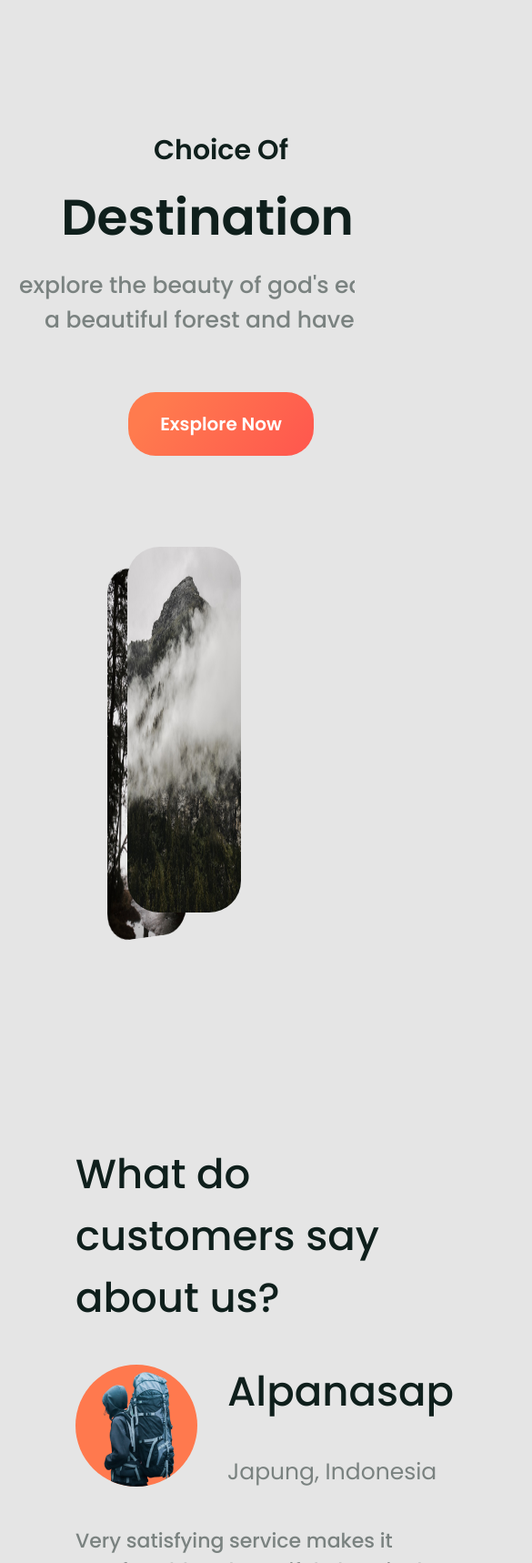
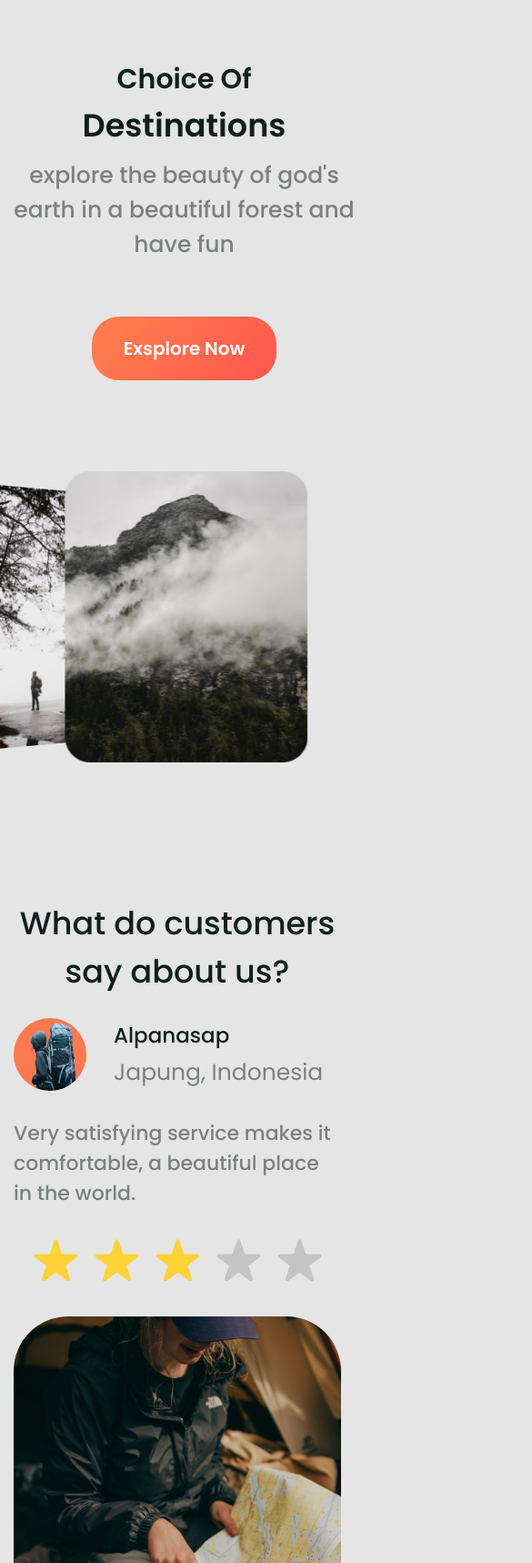
Before and after one commit to NERON147/gotrip, a plain HTML site: page index.html in a window 390 px wide. Shown: the part 888-2606 px from the top of the page at 91% size, 585 px wide, since content can reach past the window. Drawn offline with nearby package versions, Linux system fonts and the light colour scheme.

Commit message:
last update

```diff
--- a/css/main.css
+++ b/css/main.css
@@ -241,7 +241,7 @@ body {
     column-gap: 50px;
 }
 .destinations__content {
-    min-width: 456px;
+    max-width: 456px;
 }
 .destinations__slider {
     width: 1700px;
@@ -296,17 +296,8 @@ body {
 /* slider */
 
 
-.slider__item {
-    width: 335px;
-    height: 402px;
 
-    border-radius: 35px;
-}
 
-.slider__item.active {
-    width: 380px;
-    height: 456px;
-}
 
 .swiper-wrapper {
 
@@ -449,7 +440,7 @@ body {
 }
 
 .subscribe__title {
-    min-width: 494px;
+    max-width: 494px;
     margin-bottom: 60px;
     font-size: 55px;
     font-weight: 600;
@@ -668,6 +659,7 @@ body {
 
     .destinations__row {
         flex-direction: column;
+        align-items: center;
     }
 
     .destinations__content {
@@ -678,6 +670,9 @@ body {
     .destinations__slider {
         width: 100%;
     }
+
+
+
 }
 
 @media (max-width: 850px) {
@@ -737,4 +732,135 @@ body {
         border-radius: 30px;
     }
 
+    .destinations {
+        padding: 40px 0 50px;
+    }
+
+    .destinations__title {
+        margin-bottom: 10px;
+        font-size: 35px;
+    }
+
+    .destinations__content {
+
+    }
+
+    .destinations__slider {
+        width: 900px;
+        margin-left: auto;
+        margin-right: auto;
+    }
+
+    .customers__row {
+        flex-direction: column-reverse;
+        row-gap: 30px;
+        align-items: center;
+        text-align: center;
+    }
+
+    .customers__title {
+        margin-bottom: 25px;
+        font-size: 35px;
+
+    }
+
+    .review__client {
+        column-gap: 30px;
+        margin-bottom: 30px;
+        text-align: left;
+    }
+
+    .review__text {
+        text-align: left;
+    }
+
+    .review__client-avatar {
+        width: 80px;
+        height: 80px;
+    }
+
+    .review__client-desc-name {
+        margin-bottom: 5px;
+        font-size: 23px;
+
+    }
+
+    .cta {
+        padding: 50px 0;
+        align-items: center;
+        text-align: center;
+
+    }
+
+    .cta__title {
+        font-size: 25px;
+        margin-bottom: 20px;
+    }
+
+    .cta_text {
+        margin-bottom: 30px;
+        font-size: 15px;
+    }
+
+    .cta__plate {
+        min-height: 380px;
+        padding: 20px 15px;
+    }
+
+    .subscribe {
+        padding: 25px 0 35px;
+    }
+
+    .subscribe__title {
+        margin-bottom: 30px;
+        font-size: 35px;
+        margin: ;
+    }
+
+
+    .subscribe__form {
+        padding: 8px 4px 12px 21px;
+        border-radius: 35px;
+        background-color: #fff;
+        display: flex;
+        column-gap: 5px;
+    }
+
+    .subscribe__btn {
+        padding: 12px 34px;
+        font-size: 19px;
+
+    }
+
+    .logo--footer {
+
+    }
 }
+
+@media (max-width: 700px) {
+    .destinations__slider {
+        width: 800px;
+        margin-left: -100px;
+    }
+
+}
+
+@media (max-width: 414px) {
+    .destinations__slider {
+        width: 800px;
+        margin-left: -210px;
+    }
+
+}
+
+
+@media (max-width: 390px) {
+    .subscribe__form {
+        padding: 8px 0px 12px 0px;
+        border-radius: 35px;
+        background-color: #fff;
+        display: flex;
+        column-gap: 5px;
+    }
+
+}
--- a/index.html
+++ b/index.html
@@ -89,11 +89,11 @@
                         <div class="swiper mySwiper">
                             <div class="swiper-wrapper">
 
-                                <div class="swiper-slide"><img class="slider__item" src="./img/slider/01.jpg" alt="">
+                                <div class="swiper-slide"><img class="slider__item" src="./img/slider/01.png" alt="">
                                 </div>
-                                <div class="swiper-slide"><img class="slider__item active" src="./img/slider/02.jpg"
+                                <div class="swiper-slide"><img class="slider__item active" src="./img/slider/02.png"
                                         alt=""></div>
-                                <div class="swiper-slide"><img class="slider__item" src="./img/slider/03.jpg" alt="">
+                                <div class="swiper-slide"><img class="slider__item" src="./img/slider/03.png" alt="">
                                 </div>
 
 
--- a/js/main.js
+++ b/js/main.js
@@ -18,8 +18,8 @@ var swiper = new Swiper(".mySwiper", {
       modifier: 0.8,
       slideShadows: false,
     },
+
   });
-
   swiper.autoplay.stop();
 
   const visibleArea = document.querySelector('.header__content').clientHeight ;
@@ -41,8 +41,8 @@ var swiper = new Swiper(".mySwiper", {
   ScrollReveal().reveal('.destinations__title2', {  distance: '60px', origin: 'left',delay: 100});
   ScrollReveal().reveal('.destinations__text2', {  distance: '60px', origin: 'right', delay: 300});
   ScrollReveal().reveal('.destinations__slider2', {  distance: '60px', origin: 'right', delay: 800});
-  ScrollReveal().reveal('.customers__img2', {  distance: '60px', origin: 'left', delay: 1500});
-  ScrollReveal().reveal('.customers__title2', {  distance: '60px', origin: 'right', delay: 1700});
+  ScrollReveal().reveal('.customers__img2', {  distance: '60px', origin: 'left', delay: 1300});
+  ScrollReveal().reveal('.customers__title2', {  distance: '60px', origin: 'right', delay: 1500});
   ScrollReveal().reveal('.review2', {  distance: '60px', origin: 'right', delay: 1700});
   ScrollReveal().reveal('.header__btn2', {  distance: '60px', origin: 'right', delay: 800,
   rotate: {
@@ -52,6 +52,9 @@ var swiper = new Swiper(".mySwiper", {
 }});
 
 ScrollReveal().reveal('.nav__toggle', {  distance: '60px', origin: 'right', delay: 400});
+ScrollReveal().reveal('.logo--footer', {  distance: '60px', origin: 'bottom', delay: 400});
+
+
 
 
 // Бургер
```
Also changed, not shown: img/slider/01.jpg (deleted), img/slider/01.png (added), img/slider/02.jpg (deleted), img/slider/02.png (added), img/slider/03.jpg (deleted), img/slider/03.png (added).
